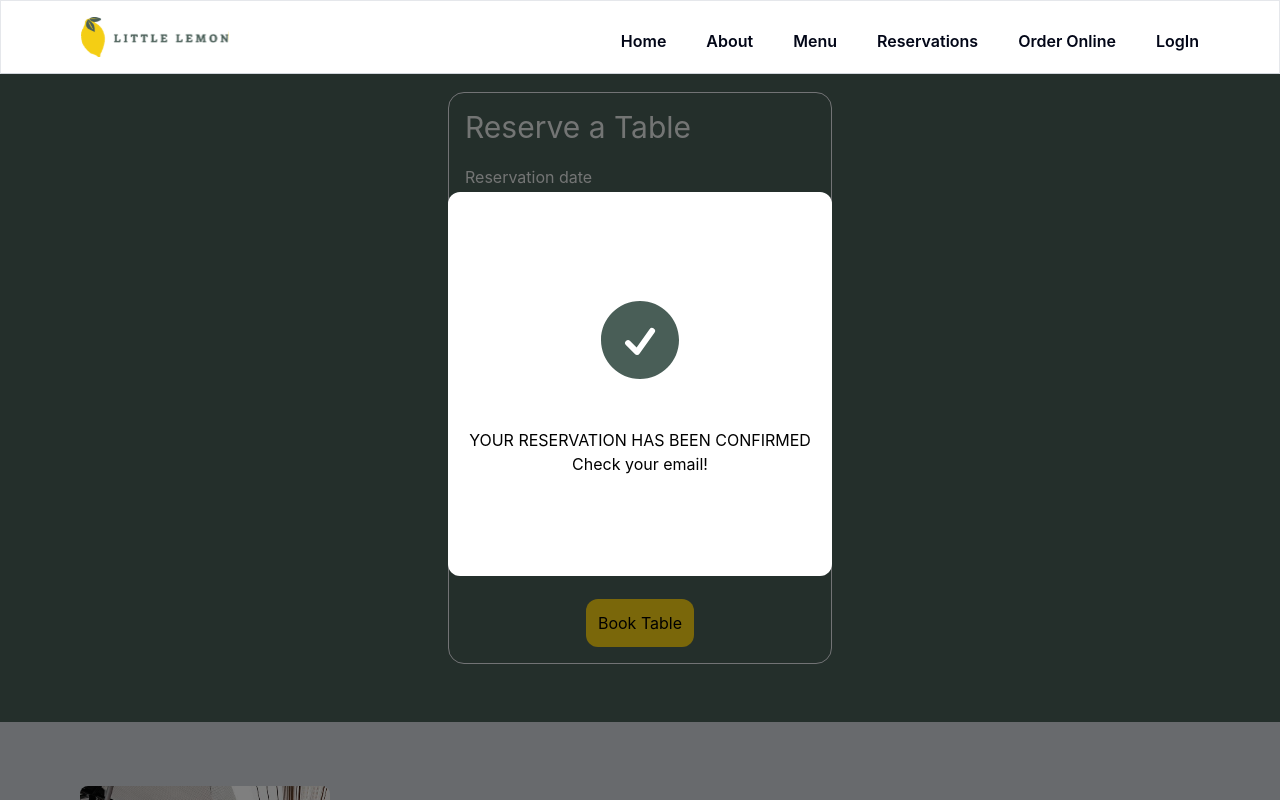
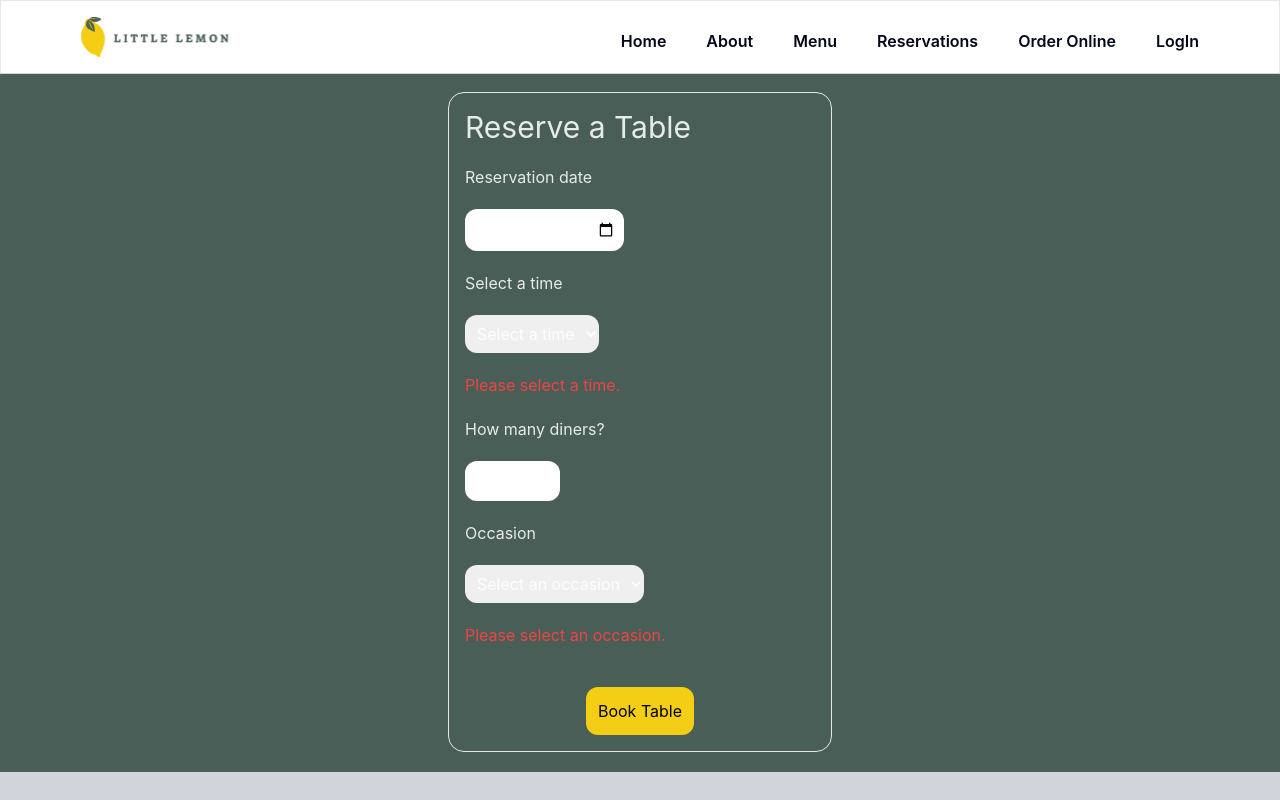
Before and after one commit to resendeleonardo/meta-frontend-developer-capstone, a React (Vite) app in the folder frontend-developer-capstone/: page /booking in a window 1280 px wide. Both pictures are taken after typing "2020-01-15" into the empty fields and a click on the button "Book Table". Shown: the top 800 px of the page. Built offline with nearby package versions, Linux system fonts and the light colour scheme.

Commit message:
add form validations

```diff
--- a/frontend-developer-capstone/src/components/BookingPage/BookingForm.tsx
+++ b/frontend-developer-capstone/src/components/BookingPage/BookingForm.tsx
@@ -17,8 +17,31 @@ const BookingForm = ({
   const [time, setTime] = useState("");
   const [numberOfDiners, setNumberOfDiners] = useState(2);
   const [occasion, setOccasion] = useState("");
+  const [errors, setErrors] = useState<{ [key: string]: string }>({});
 
   const occasionsList = ["Birthday", "Anniversary"];
+
+  const validateForm = () => {
+    const newErrors: { [key: string]: string } = {};
+
+    if (!date) {
+      newErrors.date = "Please select a date.";
+    }
+    if (!time) {
+      newErrors.time = "Please select a time.";
+    }
+    if (!numberOfDiners) {
+      newErrors.numberOfDiners = "Please enter the number of diners.";
+    }
+    if (!occasion) {
+      newErrors.occasion = "Please select an occasion.";
+    }
+
+    setErrors(newErrors);
+
+    // Check if there are no errors
+    return Object.keys(newErrors).length === 0;
+  };
 
   const handleDate = (e: React.ChangeEvent<HTMLInputElement>) => {
     const newDate = e.target.value;
@@ -40,6 +63,11 @@ const BookingForm = ({
 
   const handleSubmit = (e: React.FormEvent<HTMLFormElement>) => {
     e.preventDefault();
+
+    // Chech if the form is valid
+    const isValid = validateForm();
+
+    if (isValid) {
       const formDataObject = {
         date,
         time,
@@ -54,11 +82,18 @@ const BookingForm = ({
       onSubmit(formData);
 
       // Send data to server or anything else here...
+
+      // Show confirmation modal
+      setIsConfirm(true);
+    } else {
+      // Form is not valid, handle accordingly (e.g., display error messages)
+      console.log("Invalid data!");
+    }
   };
 
   return (
     <>
-      <section className="h-[650px] bg-primary-color pt-12 md:pt-5 px-5 sm:px-20 2xl:px-72 md:flex md:flex-col md:items-center">
+      <section className="h-auto bg-primary-color pt-12 md:pt-5 pb-5 px-5 sm:px-20 2xl:px-72 md:flex md:flex-col md:items-center">
         <div className="md:border md:p-4 md:rounded-2xl md:w-96">
           <div>
             <h2 className="text-3xl mb-5">Reserve a Table</h2>
@@ -76,6 +111,7 @@ const BookingForm = ({
                 className="p-2 rounded-xl cursor-pointer"
                 required={true}
               />
+              {errors.date && <div className="text-red-500">{errors.date}</div>}
             </div>
 
             <div className="mt-5 flex flex-col items-start gap-5">
@@ -98,6 +134,7 @@ const BookingForm = ({
                   </option>
                 ))}
               </select>
+              {errors.time && <div className="text-red-500">{errors.time}</div>}
             </div>
 
             <div className="mt-5 flex flex-col items-start gap-5">
@@ -113,6 +150,9 @@ const BookingForm = ({
                 className="p-2 rounded-xl cursor-pointer"
                 required={true}
               />
+              {errors.numberOfDiners && (
+                <div className="text-red-500">{errors.numberOfDiners}</div>
+              )}
             </div>
 
             <div className="mt-5 flex flex-col items-start gap-5">
@@ -135,11 +175,11 @@ const BookingForm = ({
                   </option>
                 ))}
               </select>
+              {errors.occasion && <div className="text-red-500">{errors.occasion}</div>}
             </div>
 
             <div className="mt-10 flex flex-row items-end md:justify-center">
               <button
-                onClick={() => setIsConfirm(!isConfirm)}
                 className="bg-secondary-color p-3 text-black rounded-xl flex items-center hover:bg-gray-800 hover:text-white"
               >
                 Book Table
```
Lines whose indentation alone changed are shown as unchanged.
